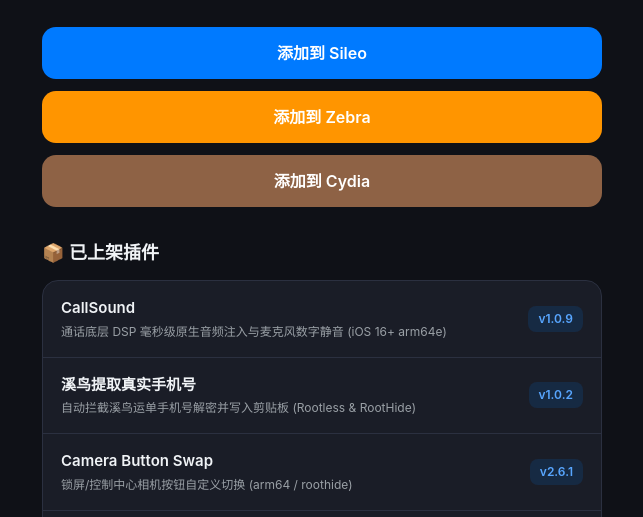
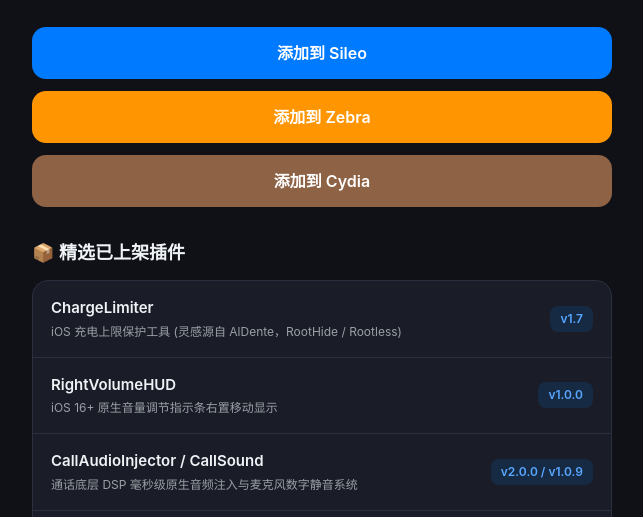
Before and after one commit to tlsftlsftlsf/repo, a plain HTML site: page index.html in a window 1280 px wide. Shown: the part 283-800 px from the top of the page, without its empty margins (318-961 px from the left). Drawn offline with Linux system fonts and the light colour scheme.

Commit message:
feat: add ChargeLimiter, RightVolumeHUD, CallAudioInjector and CameraButtonSwap v2.8.0 from GitHub Releases

```diff
--- a/index.html
+++ b/index.html
@@ -28,7 +28,7 @@
             justify-content: center;
         }
         .container {
-            max-width: 560px;
+            max-width: 580px;
             width: 100%;
         }
         .header {
@@ -136,33 +136,47 @@
             <a href="cydia://url/https://cydia.saurik.com/api/share#?source=https://tlsftlsftlsf.github.io/repo/" class="btn btn-cydia">添加到 Cydia</a>
         </div>
 
-        <div class="section-title">📦 已上架插件</div>
+        <div class="section-title">📦 精选已上架插件</div>
         <div class="packages-card">
             <div class="package-item">
                 <div class="pkg-info">
-                    <h3>CallSound</h3>
-                    <p>通话底层 DSP 毫秒级原生音频注入与麦克风数字静音 (iOS 16+ arm64e)</p>
+                    <h3>ChargeLimiter</h3>
+                    <p>iOS 充电上限保护工具 (灵感源自 AlDente，RootHide / Rootless)</p>
                 </div>
-                <span class="pkg-badge">v1.0.9</span>
+                <span class="pkg-badge">v1.7</span>
+            </div>
+            <div class="package-item">
+                <div class="pkg-info">
+                    <h3>RightVolumeHUD</h3>
+                    <p>iOS 16+ 原生音量调节指示条右置移动显示</p>
+                </div>
+                <span class="pkg-badge">v1.0.0</span>
+            </div>
+            <div class="package-item">
+                <div class="pkg-info">
+                    <h3>CallAudioInjector / CallSound</h3>
+                    <p>通话底层 DSP 毫秒级原生音频注入与麦克风数字静音系统</p>
+                </div>
+                <span class="pkg-badge">v2.0.0 / v1.0.9</span>
             </div>
             <div class="package-item">
                 <div class="pkg-info">
                     <h3>溪鸟提取真实手机号</h3>
-                    <p>自动拦截溪鸟运单手机号解密并写入剪贴板 (Rootless & RootHide)</p>
+                    <p>自动拦截溪鸟运单真实手机号解密并极速写入剪贴板</p>
                 </div>
                 <span class="pkg-badge">v1.0.2</span>
             </div>
             <div class="package-item">
                 <div class="pkg-info">
                     <h3>Camera Button Swap</h3>
-                    <p>锁屏/控制中心相机按钮自定义切换 (arm64 / roothide)</p>
+                    <p>锁屏/控制中心相机按钮自定义拖拽与自动复制指定App (arm64 / roothide)</p>
                 </div>
-                <span class="pkg-badge">v2.6.1</span>
+                <span class="pkg-badge">v2.8.0</span>
             </div>
             <div class="package-item">
                 <div class="pkg-info">
                     <h3>Audio Loop</h3>
-                    <p>后台持续音频循环播放服务支持 (iphoneos-arm)</p>
+                    <p>后台持续音频循环播放系统底层守护</p>
                 </div>
                 <span class="pkg-badge">v1.0.0</span>
             </div>
```
Also changed, not shown: 18 other files.
